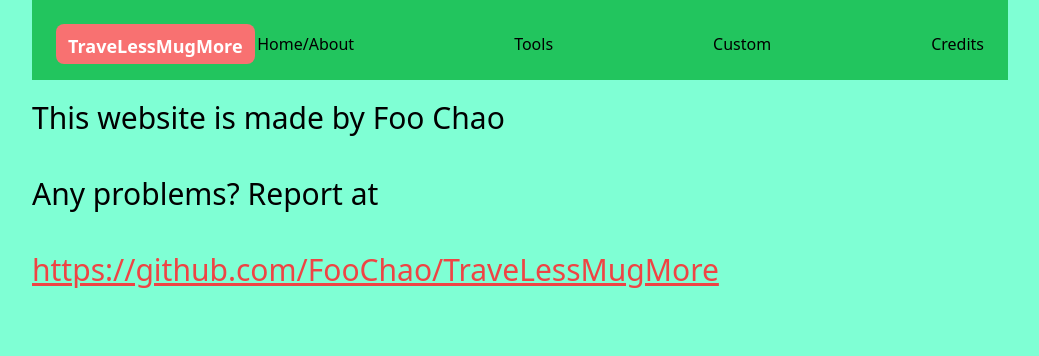
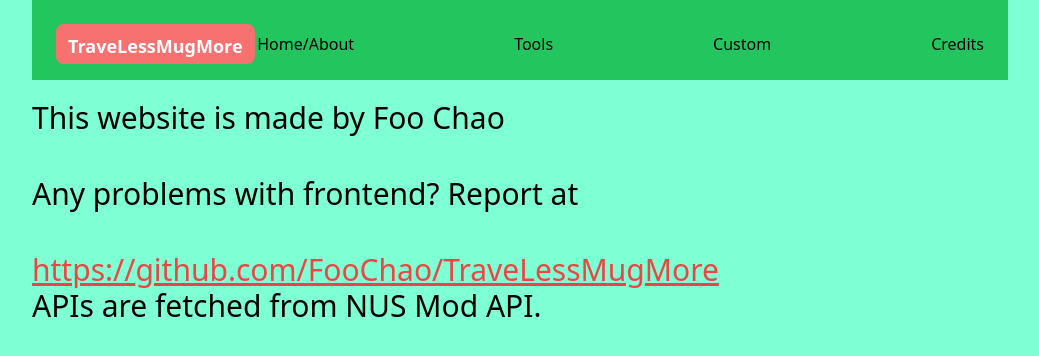
Before and after one commit to FooChao/TraveLessMugMore, a React (Vite) app: page /Credits in a window 1280 px wide. Shown: the top 356 px of the page, without its empty margins (120-1159 px from the left). Built offline with nearby package versions, Linux system fonts and the light colour scheme.

Commit message:
Thirty-First Commit: Updated Credit

```diff
--- a/src/pages/CreditsPage.jsx
+++ b/src/pages/CreditsPage.jsx
@@ -5,8 +5,9 @@
     <div className="container text-3xl mx-auto">
 
         <p className="text-3xl mb-10">This website is made by Foo Chao</p>
-        <p className="text-3xl mb-10">Any problems? Report at</p>
+        <p className="text-3xl mb-10">Any problems with frontend? Report at</p>
         <a className="text-3xl mb-10 underline text-red-500 hover:text-red-700" href='https://github.com/FooChao/TraveLessMugMore' target='_blank'>https://github.com/FooChao/TraveLessMugMore</a>
+        <p className="text-3xl mb-10">APIs are fetched from NUS Mod API. </p>
 
     </div>
   )
```
